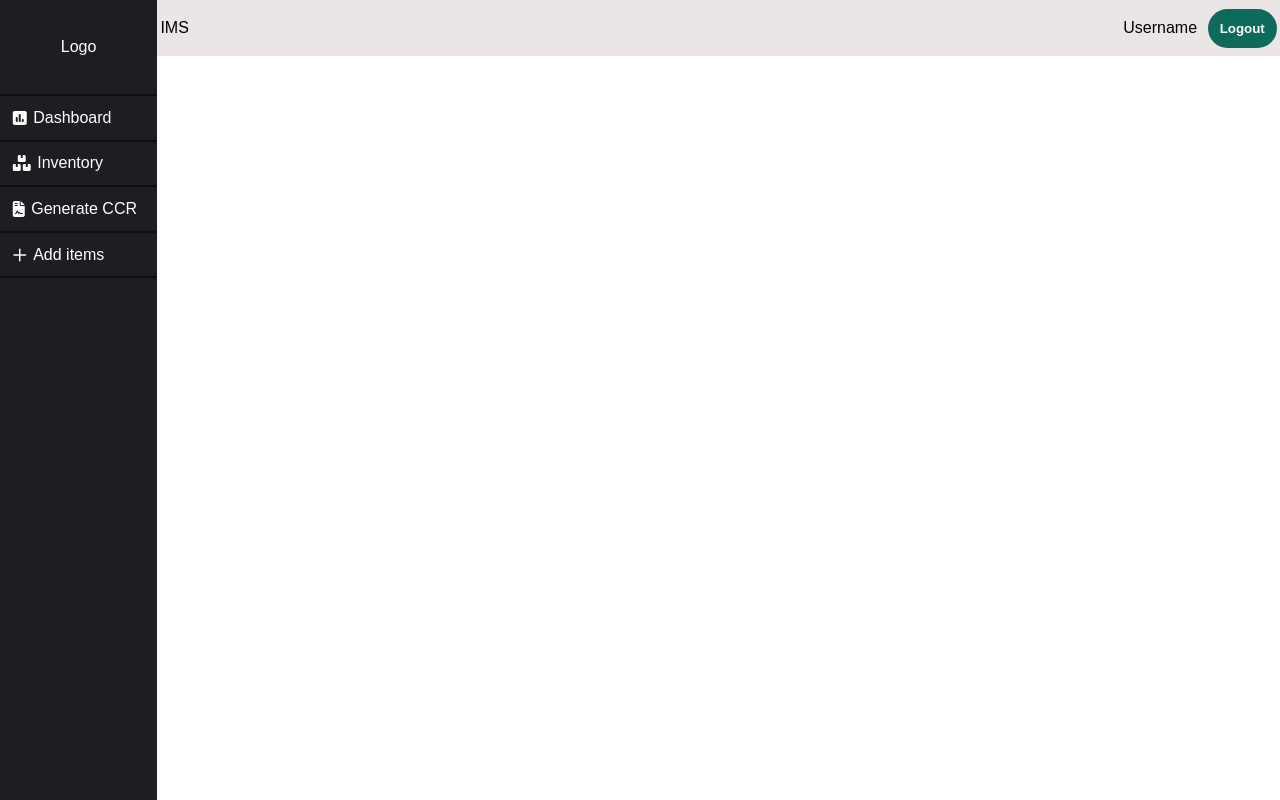
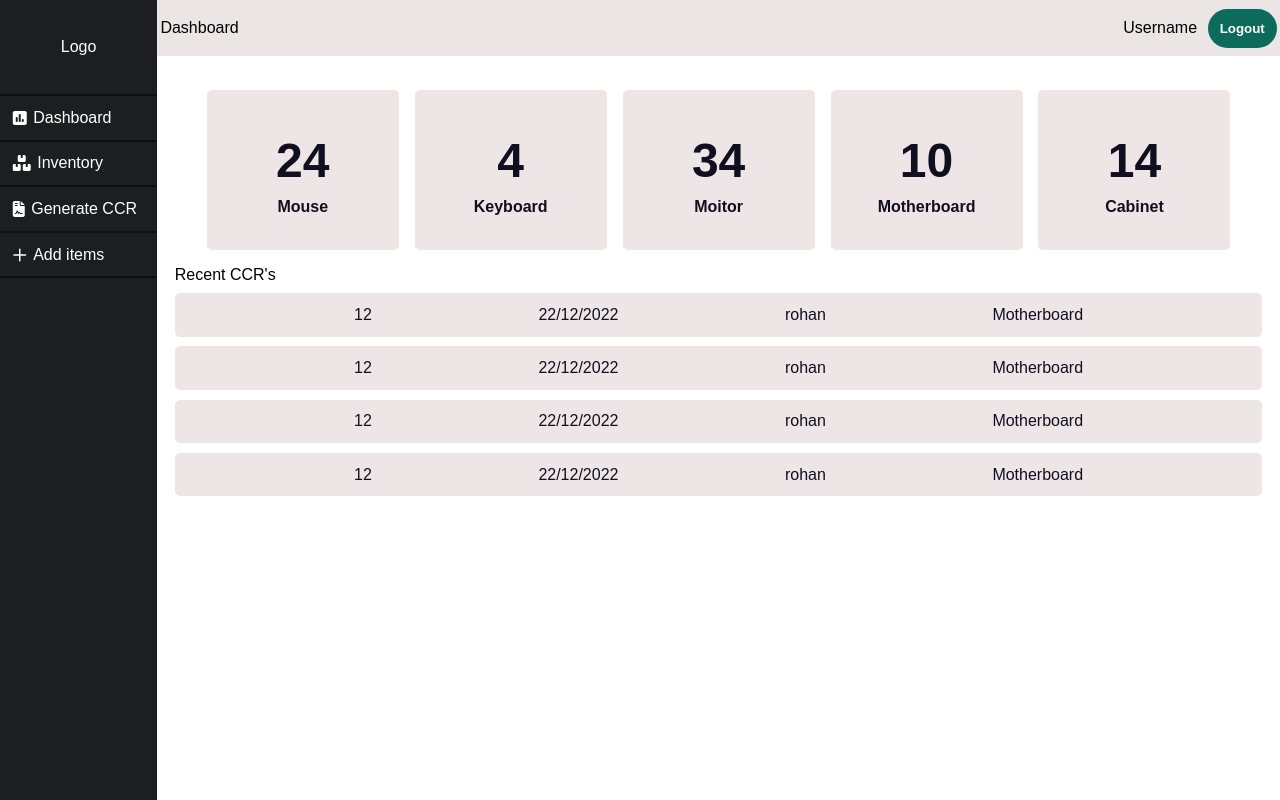
Before and after one commit to rohan030101/CCR-Generator, a website: page pages/dashboard.html in a window 1280 px wide. Drawn offline with nearby package versions, Linux system fonts and the light colour scheme.

Commit message:
Dasahboard 80% complete

```diff
--- a/css/main.css
+++ b/css/main.css
@@ -184,19 +184,62 @@ i {
   cursor: pointer;
 }
 .mainpane {
-  /* display: flex; */
-  /* justify-content: center; */
-  /* align-items: center; */
-  /* height: 100%; */
+  display: flex;
+  flex-direction: column;
+
   height: 90%;
+  /* background-color: rgb(105, 100, 100); */
   /* border: 2px solid white; */
   margin: 0.1em;
-  padding: 0.4em;
+  padding: 1em;
 }
 
-.Inventroy {
-  width: 20vw;
+/*********************************mainpane start here********************************************** */
+.inventorystatus {
+  display: flex;
+  justify-content: space-evenly;
+  align-items: center;
+  margin: 1em;
+  /* width: 85vw; */
+  /* background-color: black; */
+}
+
+.inventorystatus .invitem {
+  background-color: rgb(238, 230, 230);
+  color: rgb(16, 15, 32);
+  padding: 1em 2em;
+  width: 15vw;
   height: 20vh;
+  display: flex;
+  flex-direction: column;
+  justify-content: center;
+  align-items: center;
+  border-radius: 5px;
 }
+
+.invitem h2 {
+  font-weight: bolder;
+  text-align: center;
+}
+.invitem span {
+  font-weight: bold;
+  text-align: center;
+}
+.recentccrlist {
+  list-style-type: none;
+}
+
+.ccrs {
+  display: flex;
+  justify-content: space-evenly;
+  align-items: center;
+  background-color: rgb(238, 230, 230);
+  color: rgb(16, 15, 32);
+  padding: 0.8em;
+  margin: 0.6em 0em;
+  border-radius: 5px;
+}
+/* ***********************************mainpane ends here******************************************* */
+
 /**
 ************** Dashboard CSS ends here *****************************/
--- a/pages/dashboard.html
+++ b/pages/dashboard.html
@@ -47,19 +47,65 @@
       </div>
       <div class="leftpane">
         <div class="bar">
-          <span class="sftName"> IMS </span>
+          <span class="sftName"> Dashboard </span>
           <div class="rightbar">
             <span class="userName"> Username </span>
-            <input
-              class="logout"
-              onclick="addDiv()"
-              type="button"
-              value="Logout"
-            />
+            <input class="logout" type="button" value="Logout" />
           </div>
         </div>
         <div class="mainpane">
-          <canvas id="myChart" style="width: 30vw; max-width: 400px"></canvas>
+          <div class="inventorystatus">
+            <div class="invitem">
+              <!-- todo add icon for invitems <i class="fa-duotone fa-computer-mouse-scrollwheel"></i> -->
+              <h2>24</h2>
+              <span>Mouse</span>
+            </div>
+            <div class="invitem">
+              <h2>4</h2>
+              <span>Keyboard</span>
+            </div>
+            <div class="invitem">
+              <h2>34</h2>
+              <span>Moitor</span>
+            </div>
+            <div class="invitem">
+              <h2>10</h2>
+              <span>Motherboard</span>
+            </div>
+            <div class="invitem">
+              <h2>14</h2>
+              <span>Cabinet</span>
+            </div>
+          </div>
+          <div class="recentCcr">
+            <legend class="heading">Recent CCR's</legend>
+            <ul class="recentccrlist" id="recentCcrList">
+              <li class="ccrs" id="recentsCCRs">
+                <label class="ccrno">12</label>
+                <label class="date">22/12/2022</label>
+                <label class="employeename">rohan</label>
+                <label class="partsdetails">Motherboard</label>
+              </li>
+              <li class="ccrs" id="recentsCCRs">
+                <label class="ccrno">12</label>
+                <label class="date">22/12/2022</label>
+                <label class="employeename">rohan</label>
+                <label class="partsdetails">Motherboard</label>
+              </li>
+              <li class="ccrs" id="recentsCCRs">
+                <label class="ccrno">12</label>
+                <label class="date">22/12/2022</label>
+                <label class="employeename">rohan</label>
+                <label class="partsdetails">Motherboard</label>
+              </li>
+              <li class="ccrs" id="recentsCCRs">
+                <label class="ccrno">12</label>
+                <label class="date">22/12/2022</label>
+                <label class="employeename">rohan</label>
+                <label class="partsdetails">Motherboard</label>
+              </li>
+            </ul>
+          </div>
         </div>
       </div>
     </div>
```
